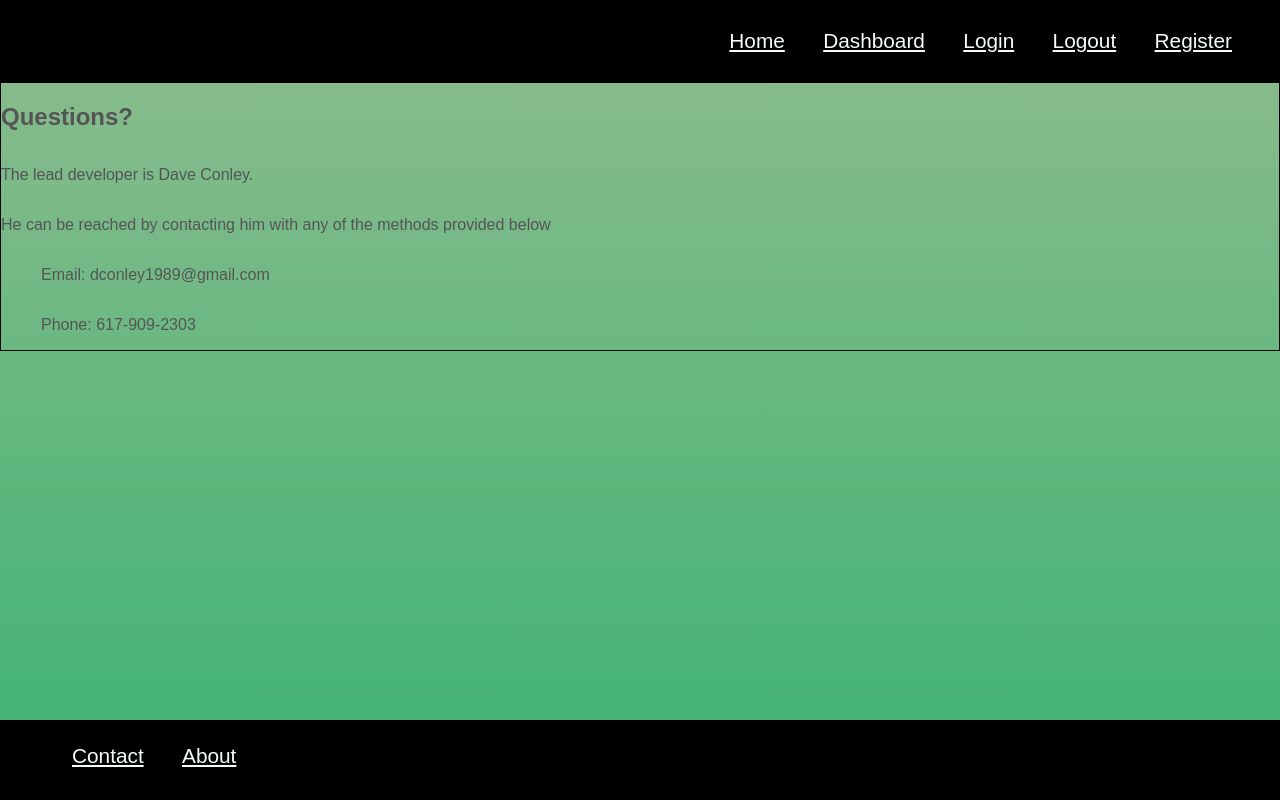
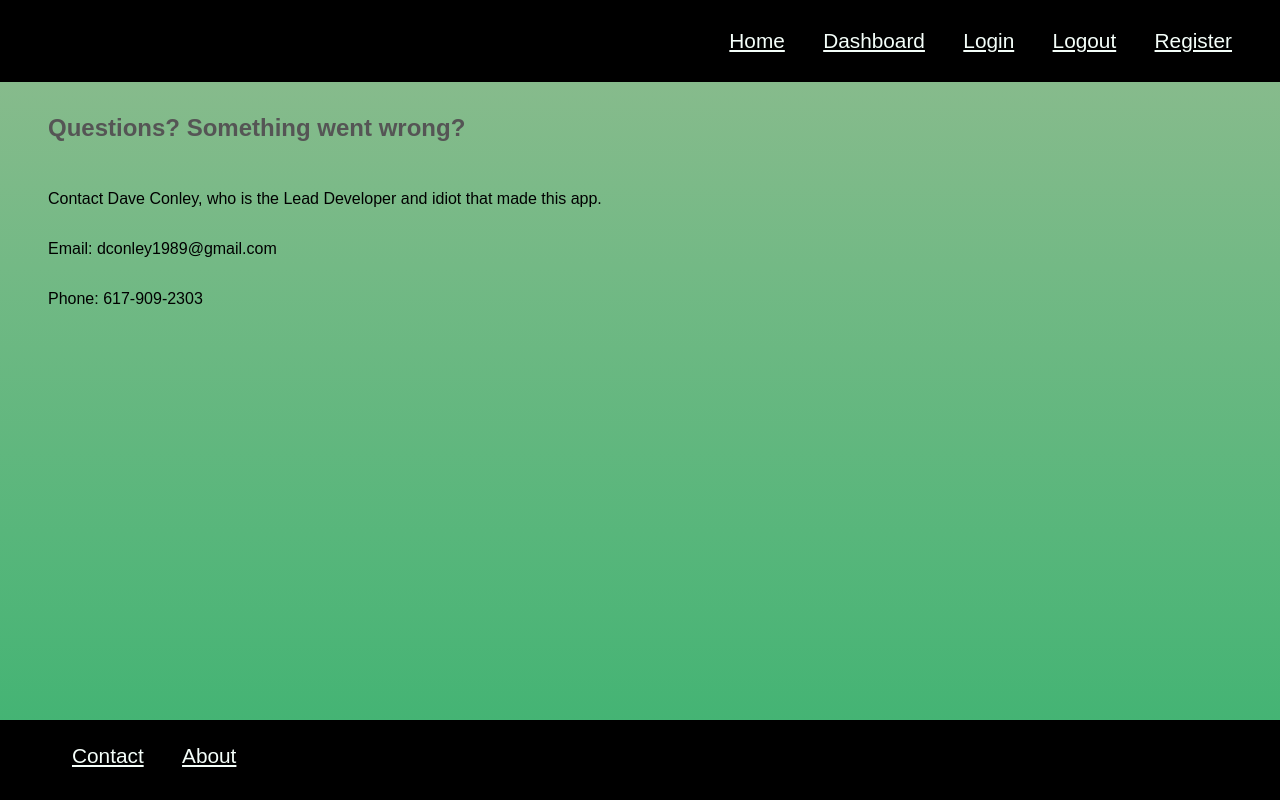
Before and after one commit to dconley1212/unit4buildweekproject, a React (Create React App) app in the folder client/: page /contact in a window 1280 px wide. Built offline with nearby package versions, Linux system fonts and the light colour scheme.

Commit message:
added some styling to the contact component to make it easier on the eye

```diff
--- a/client/src/Components/Contact.js
+++ b/client/src/Components/Contact.js
@@ -5,20 +5,29 @@ const StyledContactContainer = styled.div`
   display: flex;
   flex-direction: column;
   justify-content: center;
-  border: 1px solid black;
+`;
+
+const StyledContactTitle = styled.h2`
+  margin: 2rem 3rem;
+`;
+
+const StyledContactParagraphs = styled.p`
+  margin: 1rem 3rem;
+  color: black;
 `;
 
 const Contact = () => {
   return (
     <StyledContactContainer>
-      <h2>Questions?</h2>
-      <p>The lead developer is Dave Conley.</p>
-      <p>
-        He can be reached by contacting him with any of the methods provided
-        below
-      </p>
-      <ul>Email: dconley1989@gmail.com</ul>
-      <ul> Phone: 617-909-2303</ul>
+      <StyledContactTitle>Questions? Something went wrong?</StyledContactTitle>
+      <StyledContactParagraphs>
+        Contact Dave Conley, who is the Lead Developer and idiot that made this
+        app.
+      </StyledContactParagraphs>
+      <StyledContactParagraphs>
+        Email: dconley1989@gmail.com
+      </StyledContactParagraphs>
+      <StyledContactParagraphs> Phone: 617-909-2303</StyledContactParagraphs>
     </StyledContactContainer>
   );
 };
```
